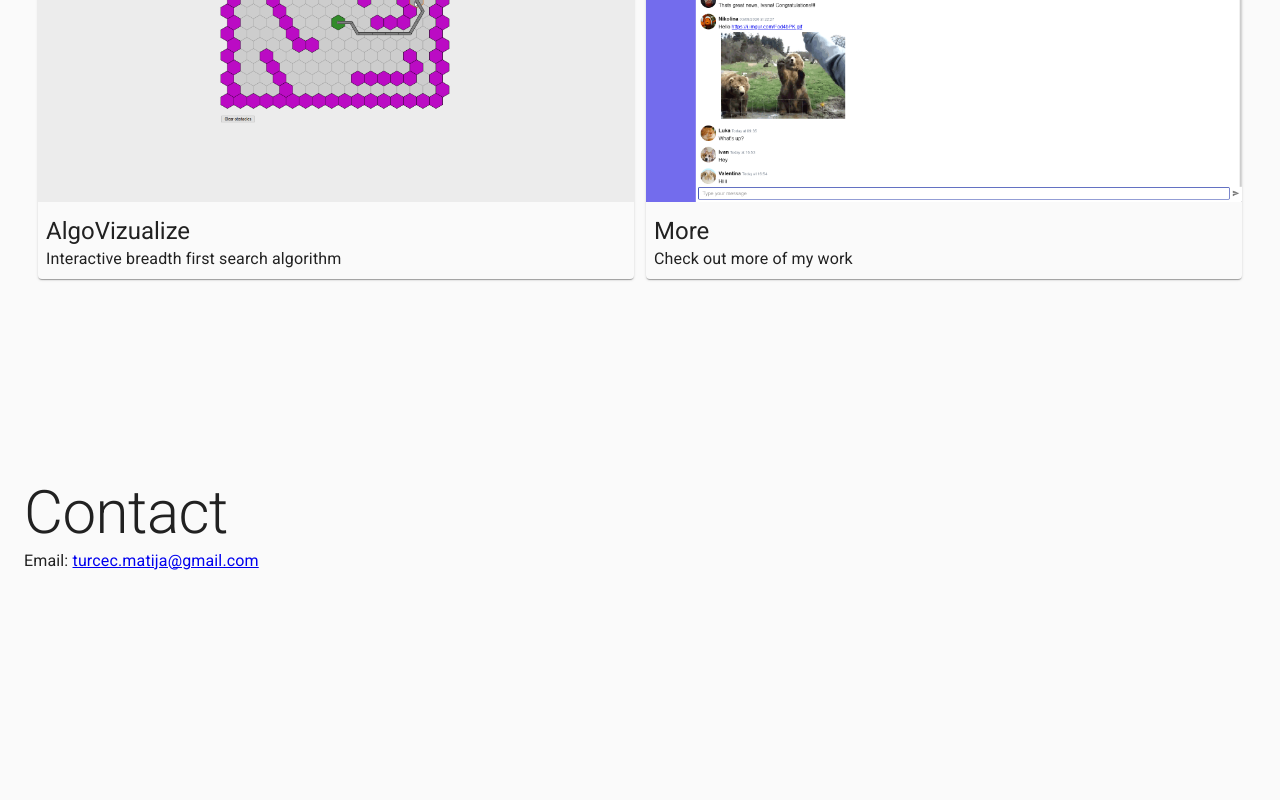
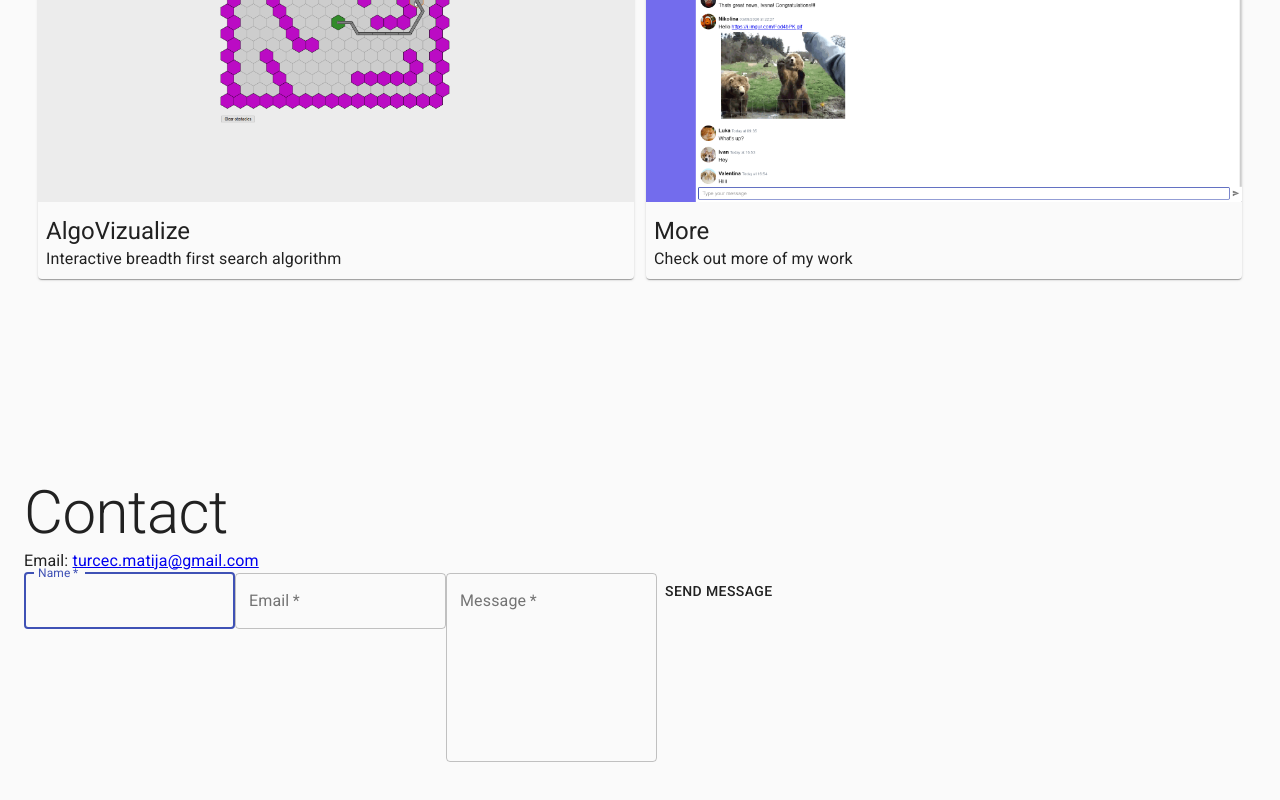
Before and after one commit to maturc/portfolio, a React (Create React App) app: page / in a window 1280 px wide. Shown: the part 2132-2932 px from the top of the page. Before the commit the page ends 2897 px from the top, so only its background shows below. Built offline with nearby package versions, Linux system fonts and the light colour scheme.

Commit message:
added form to contacts, all features and err handl

```diff
--- a/src/components/Contact.tsx
+++ b/src/components/Contact.tsx
@@ -1,8 +1,41 @@
-import React from 'react';
-import { Typography } from '@material-ui/core';
+import React, { useState, useEffect } from 'react';
+import { Typography, TextField, Button, Snackbar, CircularProgress } from '@material-ui/core';
 import { ISection } from '../interfaces';
+import sendEmailJs from '../hooks/sendEmailJs';
+import MuiAlert, { AlertProps } from '@material-ui/lab/Alert';
+
+function Alert(props: AlertProps) {
+  return <MuiAlert elevation={6} variant="filled" {...props} />;
+}
 
 function Contact( {contactRef}: ISection ) {
+  const [name,    setName]    = useState("");
+  const [email,   setEmail]   = useState("");
+  const [message, setMessage] = useState("");
+
+  const [openSuccess, setOpenSuccess] = useState(false);
+  const [openError,   setOpenError]   = useState(false);
+  const [loading, setLoading] = useState(false);
+  function handleSubmit( el: React.FormEvent<HTMLFormElement> ) {
+    el.preventDefault();
+    setLoading(true);
+    sendEmailJs( name, email, message, setOpenSuccess, setOpenError, setLoading );
+  }
+
+  const handleClose = ( setter: React.Dispatch<React.SetStateAction<boolean>>, event?: React.SyntheticEvent, reason?: string ) => {
+    if (reason === 'clickaway') {
+      return;
+    }
+    setter(false);
+  };
+
+  useEffect(() => {
+    if(openSuccess) {
+      setName("");
+      setEmail("");
+      setMessage("");
+    }
+  }, [openSuccess, setName, setEmail, setMessage]);
   return (
     <section id="3" className="section" ref={contactRef}>
       <Typography variant="h2">
@@ -11,6 +44,51 @@ function Contact( {contactRef}: ISection ) {
       <Typography variant="body1">
         Email: <a href="mailto:turcec.matija@gmail.com">turcec.matija@gmail.com</a>
       </Typography>
+
+      <form id="contact-form" onSubmit={ el => handleSubmit(el) }>
+        <TextField
+          id="name"
+          label="Name"
+          variant="outlined"
+          autoFocus={true}
+          value={name}
+          required={true}
+          onChange={ el => setName(el.target.value) }
+        />
+        <TextField
+          id="email"
+          label="Email"
+          variant="outlined"
+          type="email"
+          value={email}
+          required={true}
+          onChange={ el => setEmail(el.target.value) }
+        />
+        <TextField
+          id="message"
+          label="Message"
+          variant="outlined"
+          multiline
+          rows={8}
+          value={message}
+          required={true}
+          onChange={ el => setMessage(el.target.value) }
+        />
+        <Button type="submit" disabled={loading}>
+          Send message
+        </Button>
+        {loading && <CircularProgress size={24} />}
+      </form>
+      <Snackbar open={openSuccess} autoHideDuration={4000} onClose={ () => handleClose(setOpenSuccess) }>
+        <Alert onClose={ () => handleClose(setOpenSuccess) } severity="success">
+          Message successfully sent!
+        </Alert>
+      </Snackbar>
+      <Snackbar open={openError} autoHideDuration={4000} onClose={ () => handleClose(setOpenError) }>
+        <Alert onClose={ () => handleClose(setOpenError) } severity="error">
+          Error sending message!
+        </Alert>
+      </Snackbar>
     </section>
   );
 }
```
